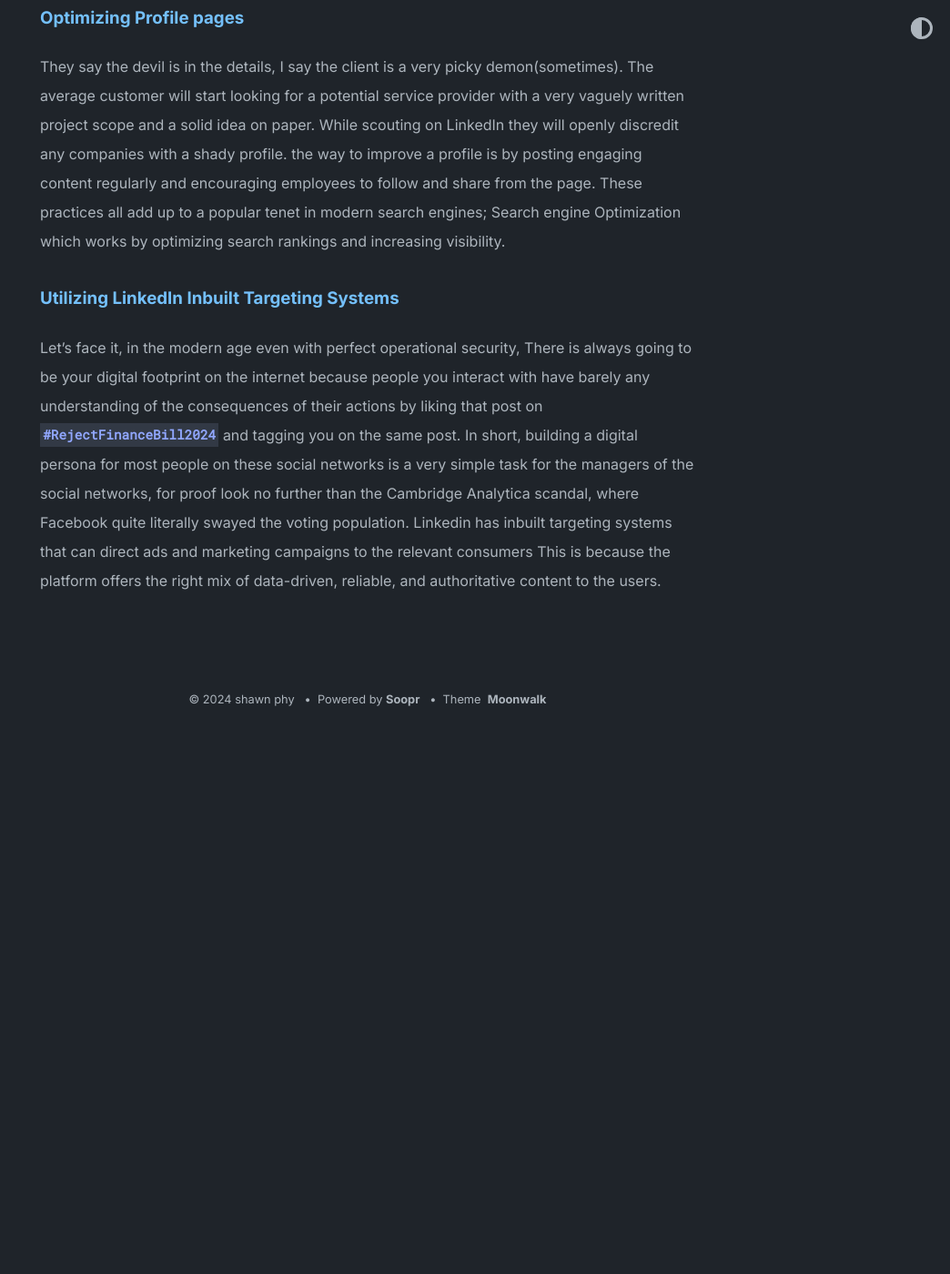
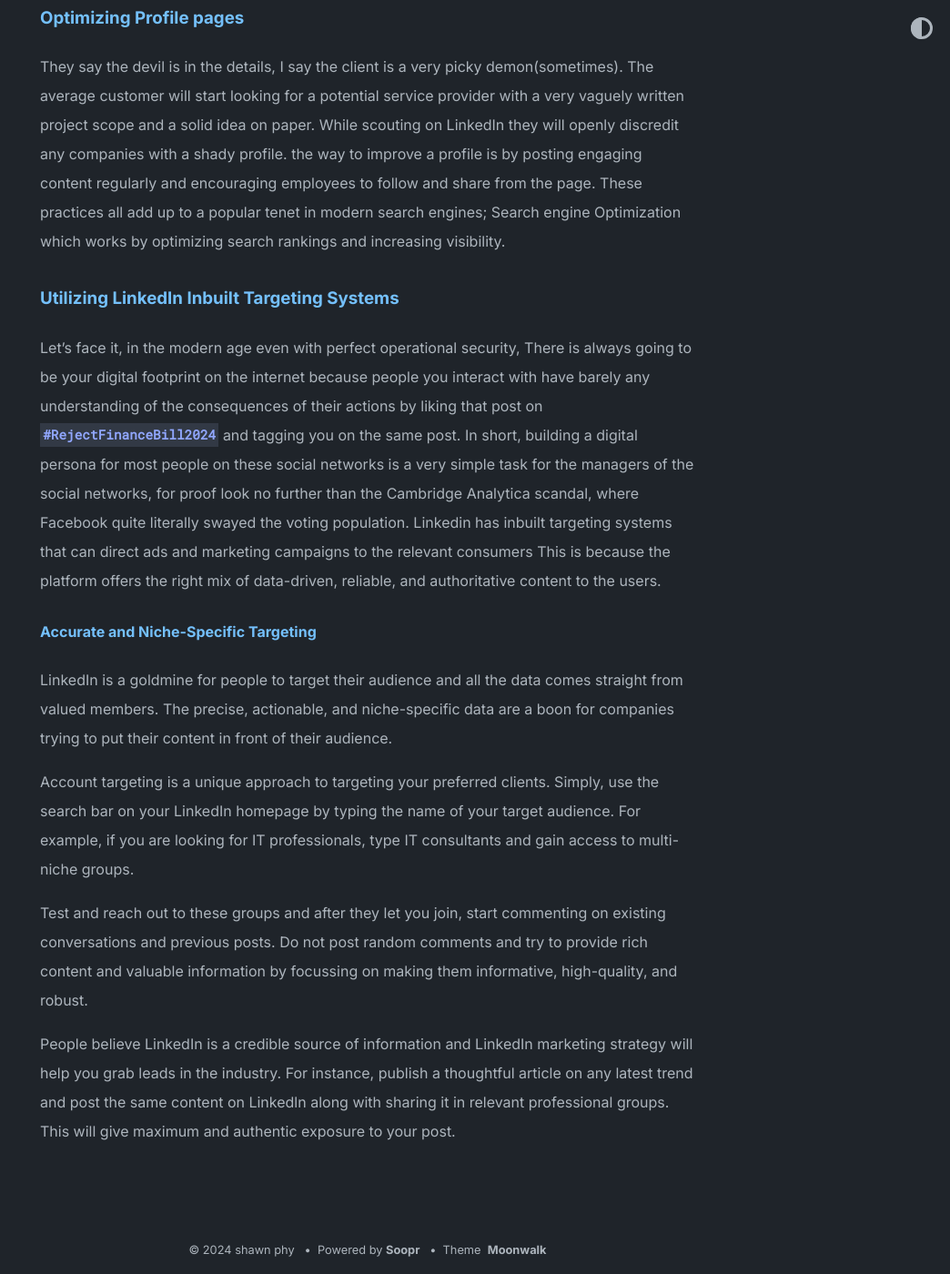
Before and after one commit to shawn-phy/myblog, a Jekyll site: the page built from _musings/2024-06-25-LinkedIn-strategies.md, in a window 1280 px wide and 1400 px high, scrolled down 1316 px. Shown: the whole window at 91% size, without its empty margins (236-1280 px from the left). Built offline with Jekyll 4.4.1, drawn with Linux system fonts in a browser that asks for light colours; before the commit the page ends 2110 px from its top, so only the background shows below that; some of the changed text lies outside the part shown.

```diff
--- a/_musings/2024-06-25-LinkedIn-strategies.md
+++ b/_musings/2024-06-25-LinkedIn-strategies.md
@@ -20,3 +20,11 @@ They say the devil is in the details, I say the client is a very picky demon(som
 ### Utilizing LinkedIn Inbuilt Targeting Systems
 Let's face it, in the modern age even with perfect operational security, There is always going to be your digital footprint on the internet because people you interact with have barely any understanding of the consequences of their actions by liking that post on `#RejectFinanceBill2024` and tagging you on the same post. In short, building a digital persona for most people on these social networks is a very simple task for the managers of the social networks, for proof look no further than the Cambridge Analytica scandal, where Facebook quite literally swayed the voting population.
 Linkedin has inbuilt targeting systems that can direct ads and marketing campaigns to the relevant consumers This is because the platform offers the right mix of data-driven, reliable, and authoritative content to the users.
+#### Accurate and Niche-Specific Targeting
+LinkedIn is a goldmine for people to target their audience and all the data comes straight from valued members. The precise, actionable, and niche-specific data are a boon for companies trying to put their content in front of their audience.
+
+Account targeting is a unique approach to targeting your preferred clients. Simply, use the search bar on your LinkedIn homepage by typing the name of your target audience. For example, if you are looking for IT professionals, type IT consultants and gain access to multi-niche groups.
+
+Test and reach out to these groups and after they let you join, start commenting on existing conversations and previous posts. Do not post random comments and try to provide rich content and valuable information by focussing on making them informative, high-quality, and robust.
+
+People believe LinkedIn is a credible source of information and LinkedIn marketing strategy will help you grab leads in the industry. For instance, publish a thoughtful article on any latest trend and post the same content on Linkedln along with sharing it in relevant professional groups. This will give maximum and authentic exposure to your post.
```
